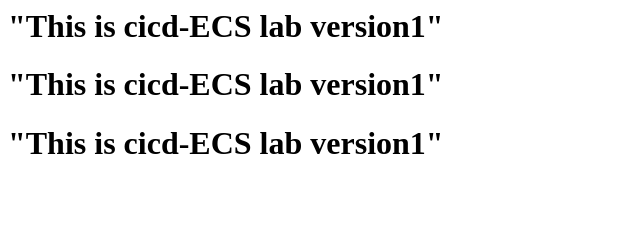
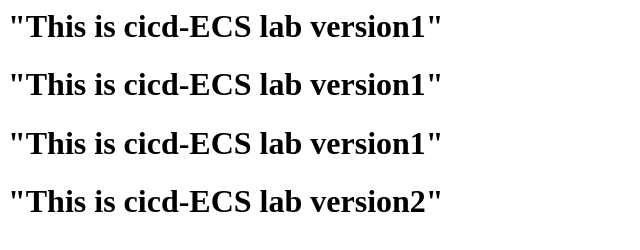
Before and after one commit to bhagavan21/CICD-ECS, a plain HTML site: page index.html in a window 1280 px wide. Shown: the whole page, without its empty margins (0-640 px from the left). Drawn offline with Linux system fonts and the light colour scheme.

Commit message:
version2 release indexhtml

```diff
--- a/index.html
+++ b/index.html
@@ -1,3 +1,4 @@
 <h1> "This is cicd-ECS lab version1" </h1>
 <h1> "This is cicd-ECS lab version1" </h1>
 <h1> "This is cicd-ECS lab version1" </h1>
+<h1> "This is cicd-ECS lab version2" </h1>
```
